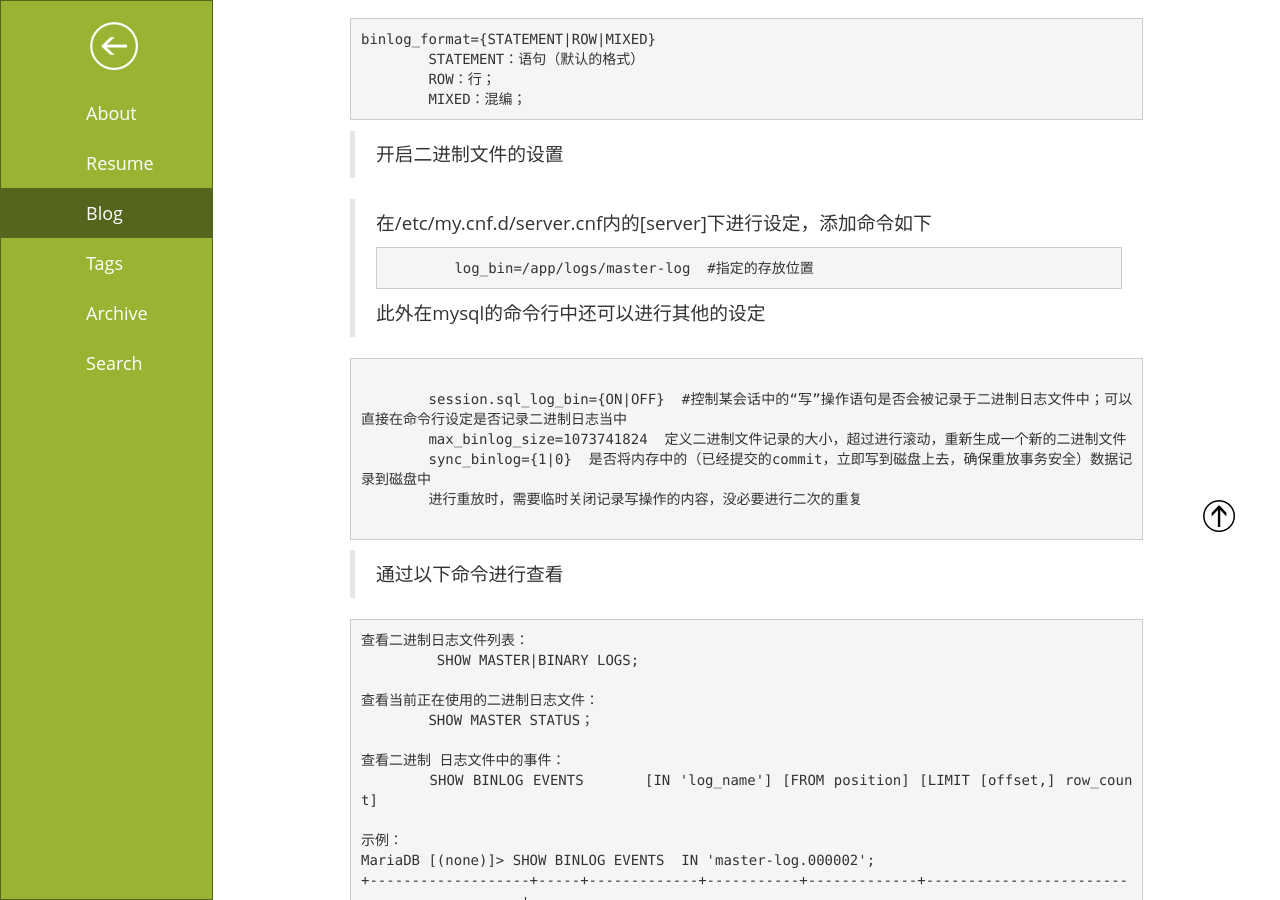
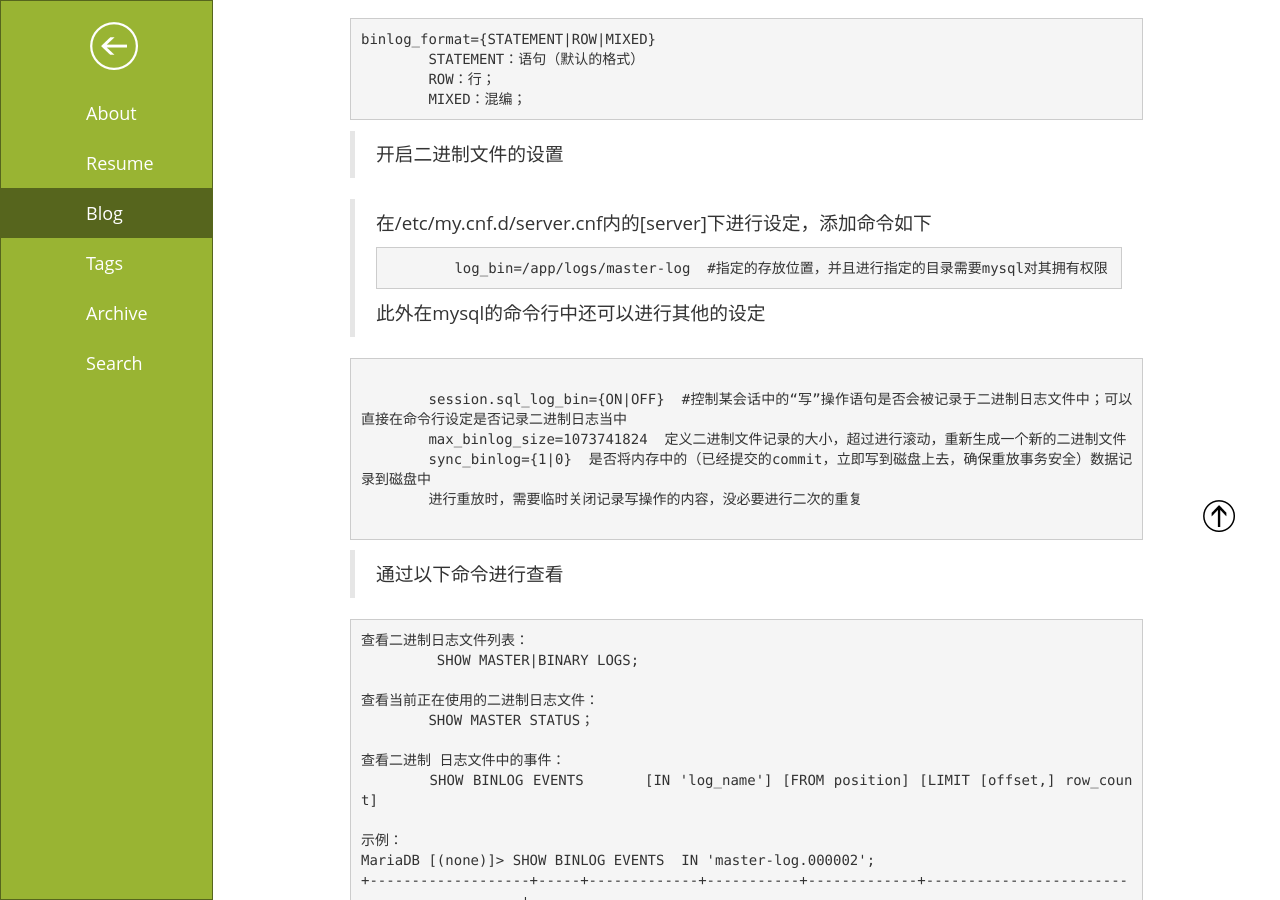
Before and after one commit to daysunshine/daysunshine.github.io, a Jekyll site: the page built from _posts/2017-11-14-linux-mysql-rep.md, in a window 1280 px wide and 900 px high, scrolled down 1231 px. Built offline with Jekyll 4.4.1, drawn with Linux system fonts in a browser that asks for light colours; comment, search, counter and statistics services are not loaded.

Commit message:
Update 2017-11-14-linux-mysql-rep.md

````diff
--- a/_posts/2017-11-14-linux-mysql-rep.md
+++ b/_posts/2017-11-14-linux-mysql-rep.md
@@ -70,7 +70,7 @@ binlog_format={STATEMENT|ROW|MIXED}
 
 > 在/etc/my.cnf.d/server.cnf内的[server]下进行设定，添加命令如下
 ```
-	log_bin=/app/logs/master-log  #指定的存放位置
+	log_bin=/app/logs/master-log  #指定的存放位置，并且进行指定的目录需要mysql对其拥有权限
 ```
 > 此外在mysql的命令行中还可以进行其他的设定
 
````
